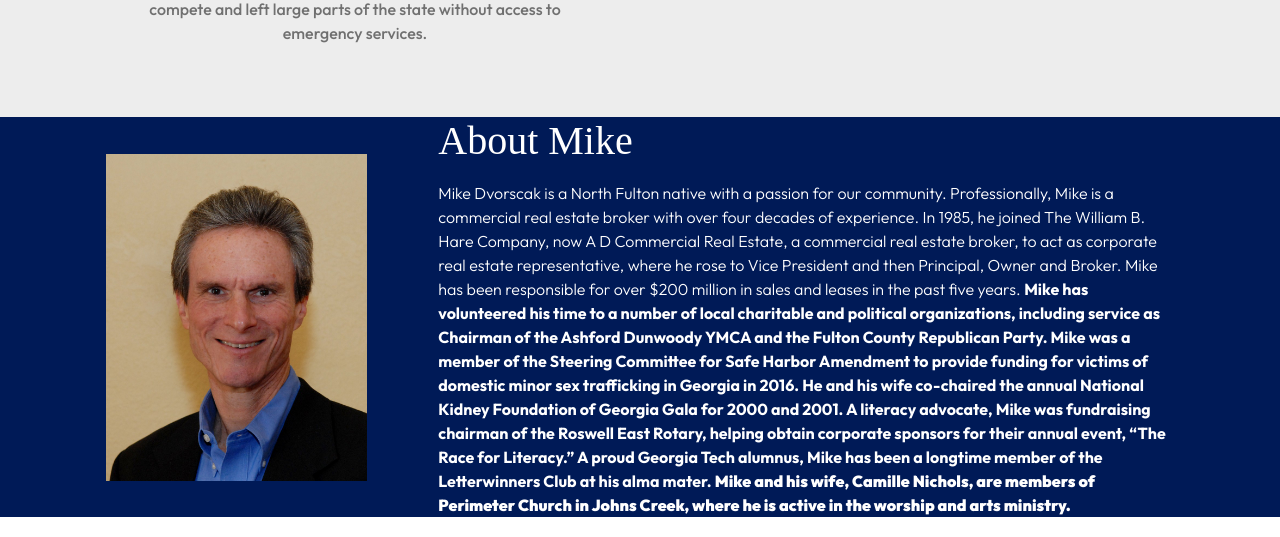
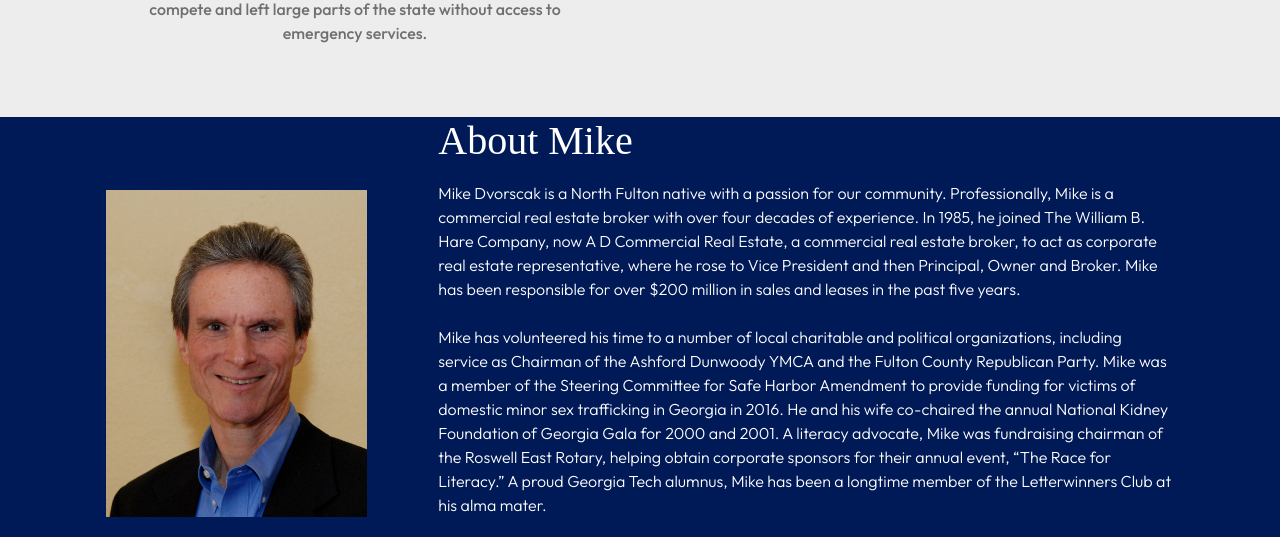
Before and after one commit to Brendan-Kapcsos/Dvorsack, a plain HTML site: page index.html in a window 1280 px wide. Shown: the part 1999-2536 px from the top of the page. Drawn offline with nearby package versions, Linux system fonts and the light colour scheme; a web font is replaced by a local one.

Commit message:
Update index.html

```diff
--- a/index.html
+++ b/index.html
@@ -239,8 +239,8 @@
                 <div class="col-lg-8 col-md-8 text-white text-md-start text-center py-5 py-md-0">
                     <h2 class="mb-3" style="font-size: 2.5rem;">About Mike</h2>
                     <p style="font-weight: 300;" class="mb-0">Mike Dvorscak is a North Fulton native with a passion for our community. Professionally, Mike is a commercial real estate broker with over four decades of experience. In 1985, he joined The William B. Hare Company, now A D Commercial Real Estate, a commercial real estate broker, to act as corporate real estate representative, where he rose to Vice President and then Principal, Owner and Broker. Mike has been responsible for over $200 million in sales and leases in the past five years.
-<b><b>Mike has volunteered his time to a number of local charitable and political organizations, including service as Chairman of the Ashford Dunwoody YMCA and the Fulton County Republican Party. Mike was a member of the Steering Committee for Safe Harbor Amendment to provide funding for victims of domestic minor sex trafficking in Georgia in 2016. He and his wife co-chaired the annual National Kidney Foundation of Georgia Gala for 2000 and 2001. A literacy advocate, Mike was fundraising chairman of the Roswell East Rotary, helping obtain corporate sponsors for their annual event, “The Race for Literacy.” A proud Georgia Tech alumnus, Mike has been a longtime member of the Letterwinners Club at his alma mater.
-</b><b><b>Mike and his wife, Camille Nichols, are members of Perimeter Church in Johns Creek, where he is active in the worship and arts ministry. </b></p>
+<br><br>Mike has volunteered his time to a number of local charitable and political organizations, including service as Chairman of the Ashford Dunwoody YMCA and the Fulton County Republican Party. Mike was a member of the Steering Committee for Safe Harbor Amendment to provide funding for victims of domestic minor sex trafficking in Georgia in 2016. He and his wife co-chaired the annual National Kidney Foundation of Georgia Gala for 2000 and 2001. A literacy advocate, Mike was fundraising chairman of the Roswell East Rotary, helping obtain corporate sponsors for their annual event, “The Race for Literacy.” A proud Georgia Tech alumnus, Mike has been a longtime member of the Letterwinners Club at his alma mater.
+<br><br>Mike and his wife, Camille Nichols, are members of Perimeter Church in Johns Creek, where he is active in the worship and arts ministry.</p>
                 </div>
             </div>
         </div>
```
